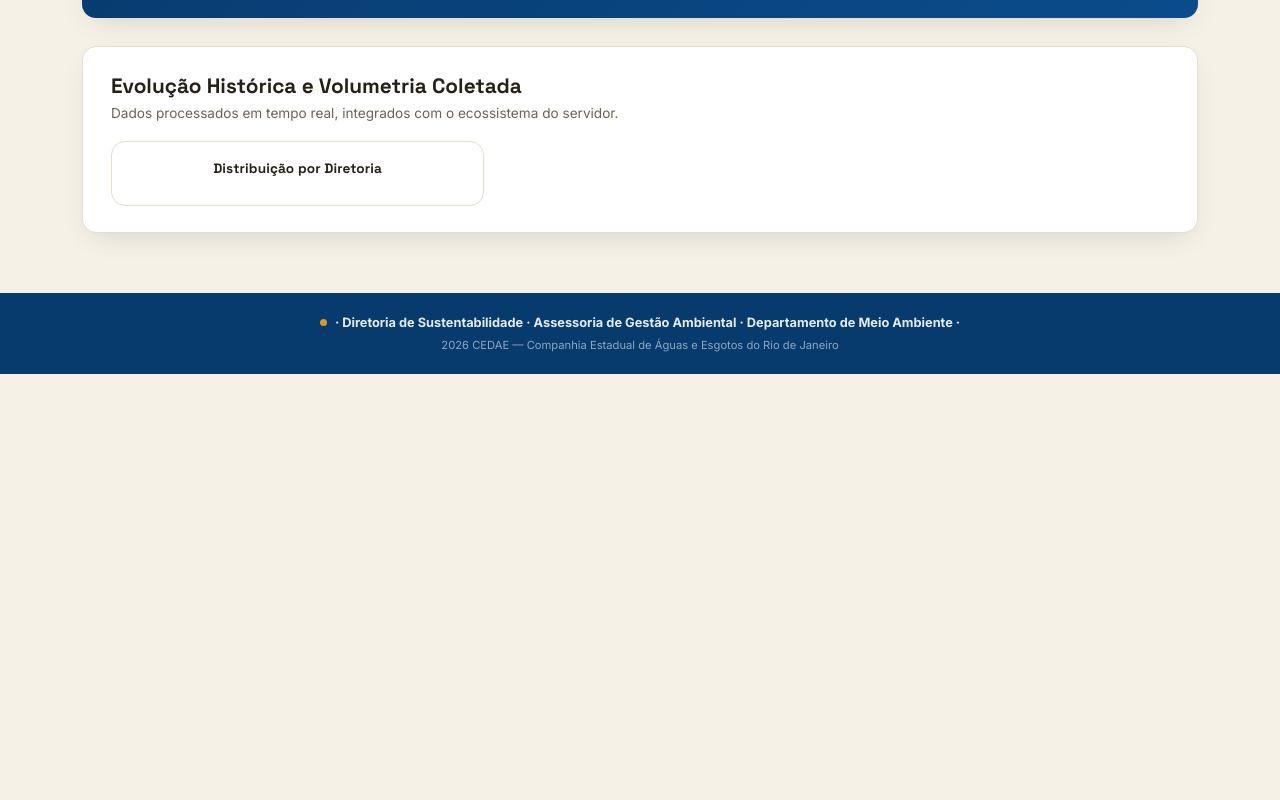
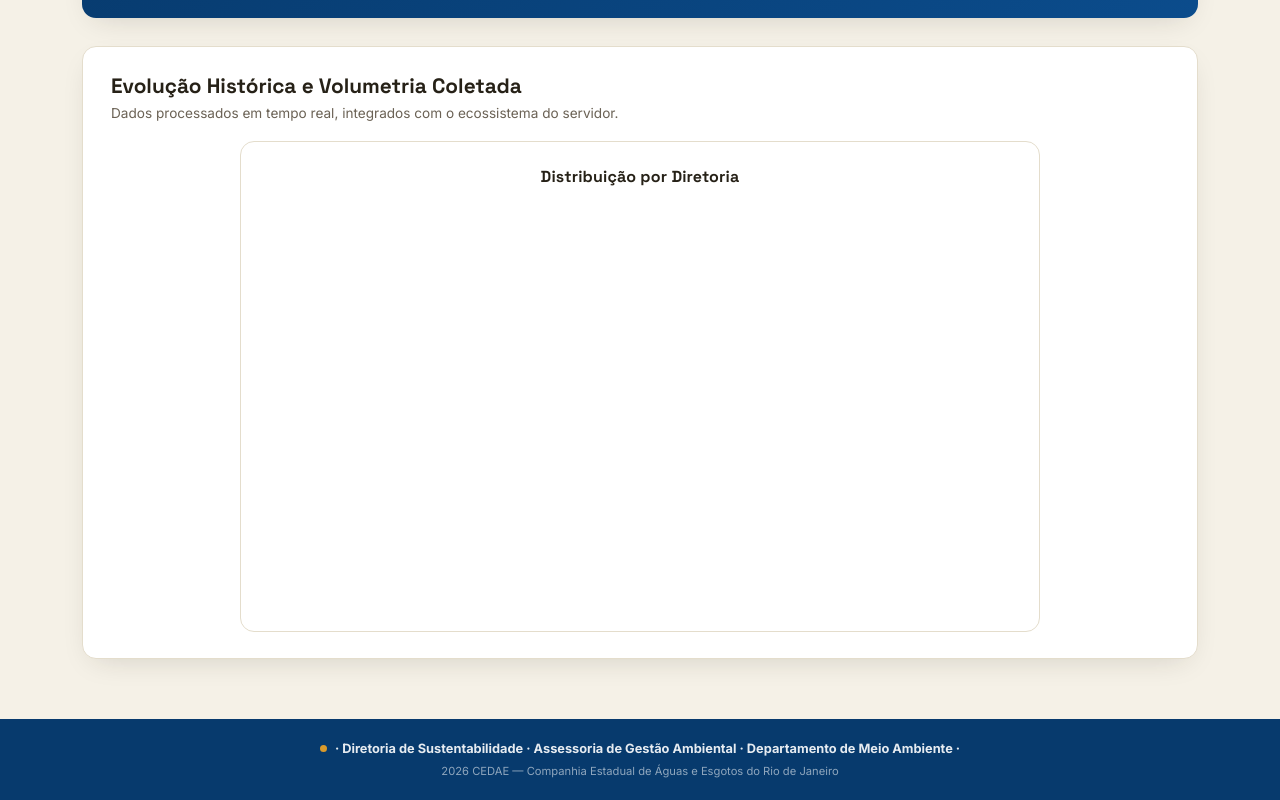
Before and after one commit to dma-cedae/Portal-DMA, a website: page recicla-fase2.html in a window 1280 px wide. Shown: the part 927-1727 px from the top of the page. Before the commit the page ends 1301 px from the top, so only its background shows below. Drawn offline with nearby package versions, Linux system fonts and the light colour scheme; no server answers.

Commit message:
centraliza grafico

```diff
--- a/recicla-fase2.html
+++ b/recicla-fase2.html
@@ -289,28 +289,41 @@
     }
 
     /* Gráficos */
-    .graficos-grid{
-      display:grid;
-      grid-template-columns: 1.1fr 1.1fr 0.8fr;
-      gap:20px;
-    }
-    .grafico-bloco-real{
-      background: var(--creme-card);
-      border:1px solid var(--linha);
-      border-radius: var(--raio);
-      padding:18px;
-    }
-    .grafico-bloco-real h4{
-      text-align:center; font-size:0.85rem; font-weight:700;
-      color: var(--tinta); margin-bottom:10px; letter-spacing:0.01em;
+    .graficos-grid {
+      display: flex;
+      justify-content: center;   /* Centraliza horizontalmente */
+      width: 100%;
+      gap: 20px;
     }
 
-    /* Reorganização: coleta correta + ranking lado a lado */
-    .split-section-modern{
-      display:grid;
-      grid-template-columns: repeat(auto-fit, minmax(320px, 1fr));
-      gap:24px;
+    .grafico-bloco-real {
+      background: var(--creme-card);
+      border: 1px solid var(--linha);
+      border-radius: var(--raio);
+      padding: 24px;              /* Aumentado levemente para dar mais respiro */
+
+      /* Ajustes para deixar o card maior e centralizado */
+      width: 100%;
+      max-width: 800px;           /* Aumentado de 500px para 800px */
+      margin: 0 auto;
+      box-sizing: border-box;
     }
+
+    /* Garante que a div onde o JavaScript renderiza o gráfico ocupe 100% da largura */
+    #chart-recicla-diretorias {
+      width: 100%;
+      min-height: 400px;          /* Define uma altura mínima maior para o gráfico crescer proporcionalmente */
+    }
+
+    .grafico-bloco-real h4 {
+      text-align: center;
+      font-size: 1rem;            /* Aumentado o tamanho do título para acompanhar o novo tamanho do gráfico */
+      font-weight: 700;
+      color: var(--tinta);
+      margin-bottom: 20px;
+      letter-spacing: 0.01em;
+    }
+
 
     .painel-titulo{ display:flex; justify-content:space-between; align-items:center; margin-bottom:18px; gap:10px; flex-wrap:wrap; }
     .painel-titulo h2{ font-size:1.1rem; font-weight:700; color:var(--tinta); display:flex; align-items:center; gap:8px; }
```
